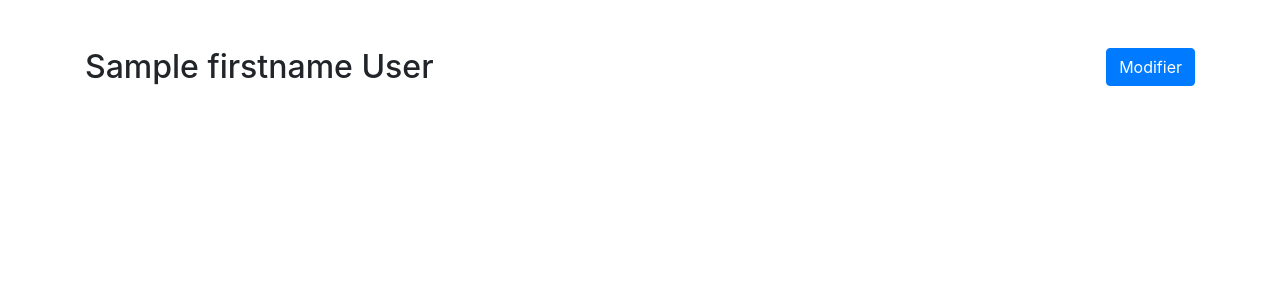
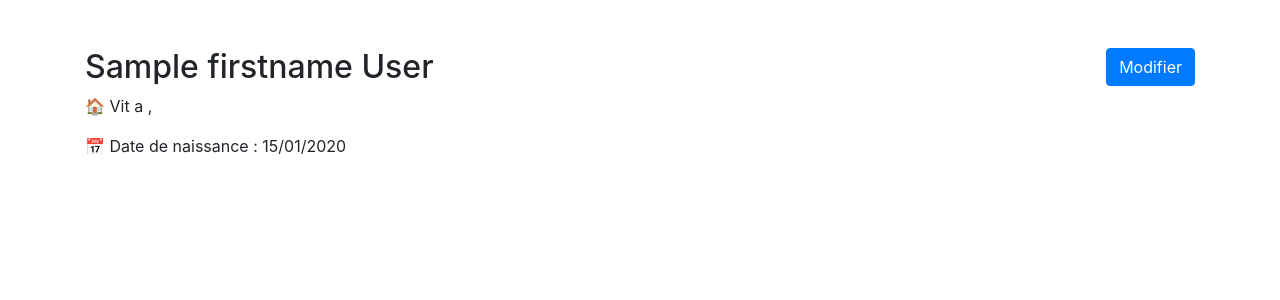
Before and after one commit to SoleneLivran/family-meteo, a Symfony app: template templates/relative/view.html.twig in a window 1280 px wide. Shown: the part 56-356 px from the top of the page. Run offline with Twig, Linux system fonts and the light colour scheme; the template is opened without the code that fills it: most values are stand-ins (such as "Sample title", 1, 10 or a date in 2020); some libraries are stand-ins or nearby versions.

Commit message:
relative details page

```diff
--- a/templates/relative/view.html.twig
+++ b/templates/relative/view.html.twig
@@ -9,6 +9,10 @@
     </div>
 </div>
 
-<p>{{ relative.getHome().cityName }}</p>
+<p>&#127968; Vit a {{ relative.getHome().cityName }}, {{ relative.getHome().postCode }}</p>
+{% if relative.birthdate is not null %}
+<p>&#128197; Date de naissance : {{ relative.birthdate|date("d\\/m\\/Y") }}</p>
+{% endif %}
+
 
 {% endblock %}
```
